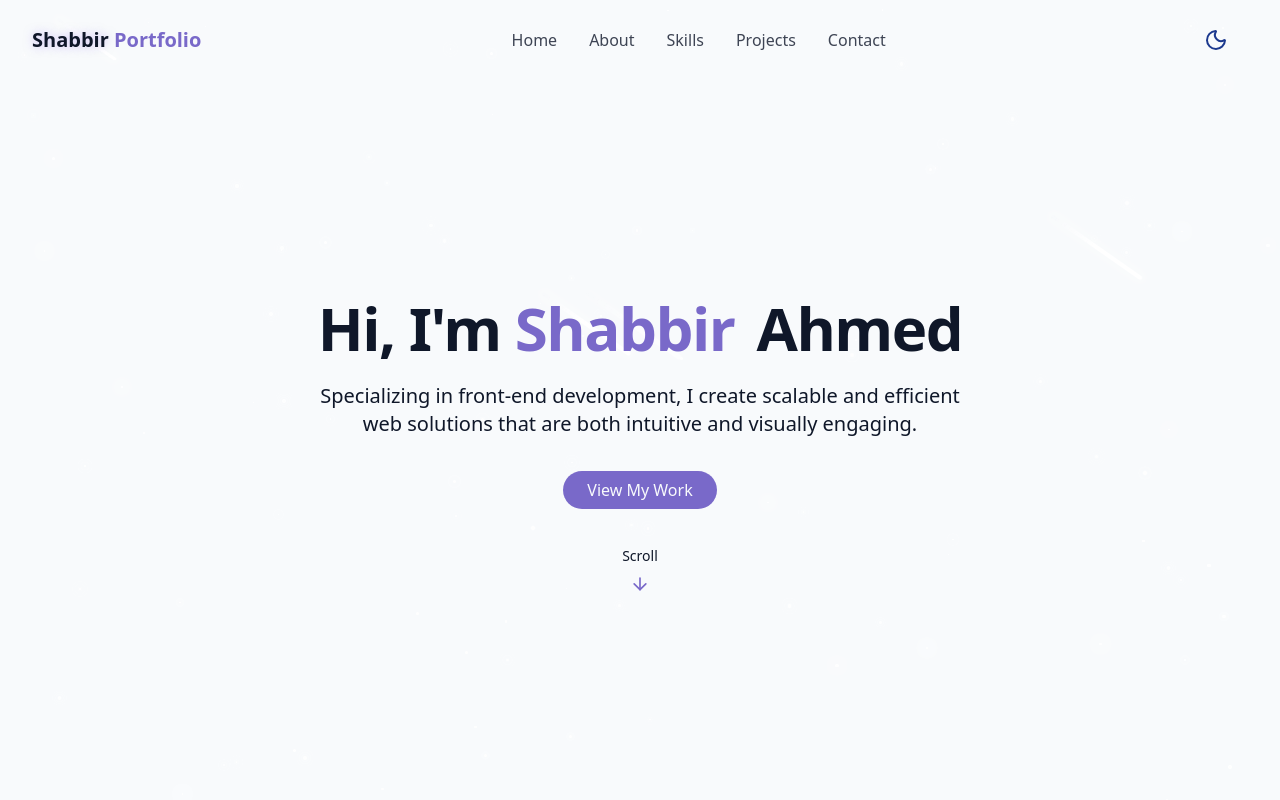
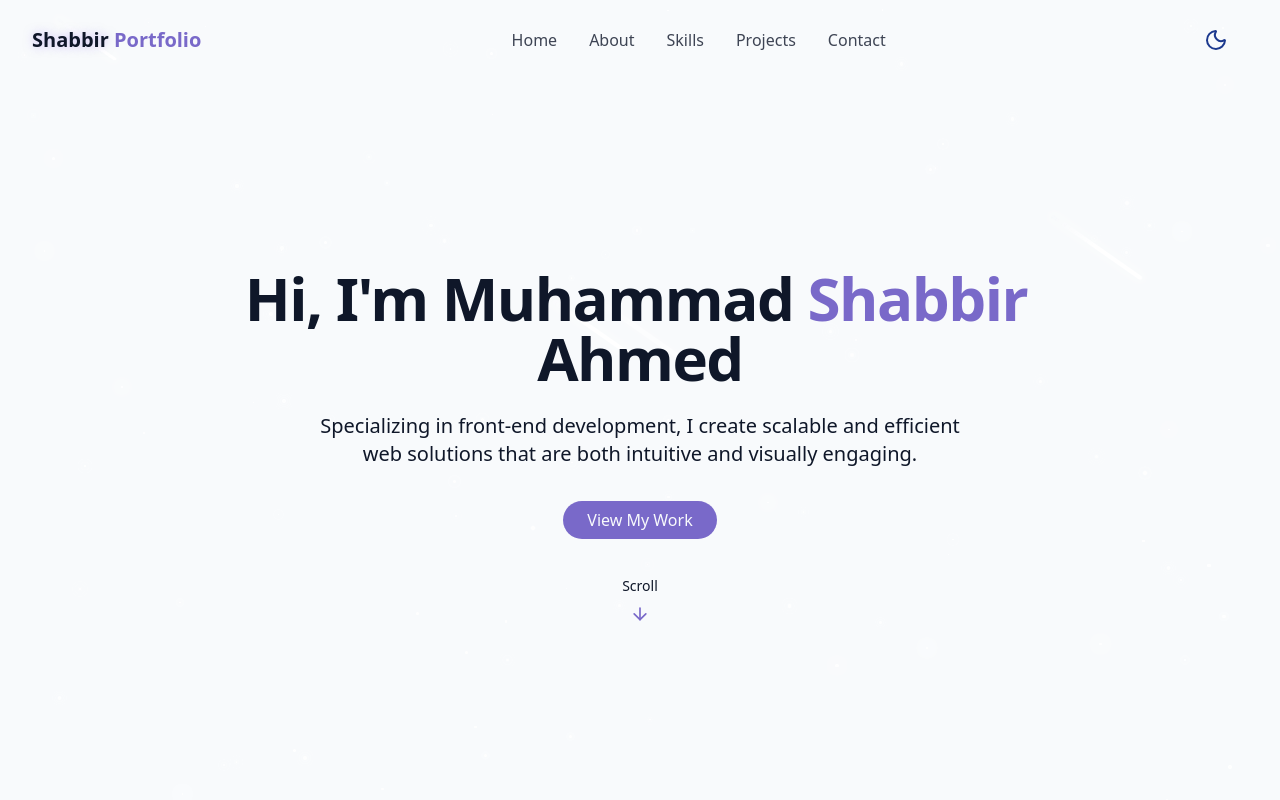
Before and after one commit to shabbir28/personal-portfolio, a React (Vite) app: page / in a window 1280 px wide. Shown: the top 800 px of the page. Built offline with nearby package versions, Linux system fonts and the light colour scheme.

Commit message:
name updation in hero section

```diff
--- a/src/components/HeroSection.jsx
+++ b/src/components/HeroSection.jsx
@@ -10,7 +10,7 @@ const HeroSection = () => {
       <div className="container max-w-4xl mx-auto text-center z-10">
         <div className="space-y-6">
           <h1 className="text-4xl md:text-6xl font-bold tracking-tight">
-            <span className="opacity-0 animate-fade-in">Hi, I'm</span>
+            <span className="opacity-0 animate-fade-in">Hi, I'm Muhammad</span>
             <span className="text-primary opacity-0 animate-fade-in-delay-1">
               {" "}Shabbir
             </span>
```
